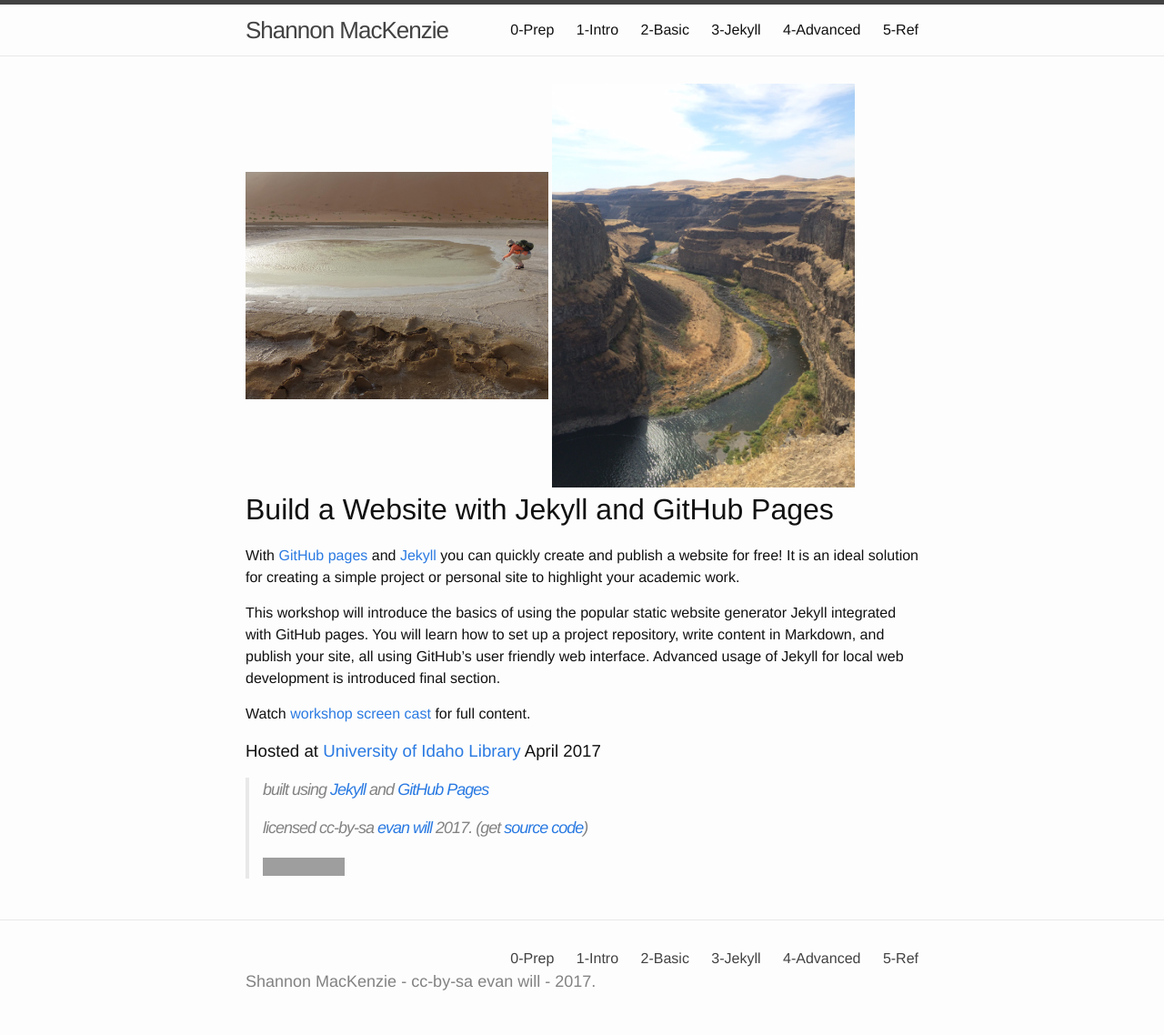
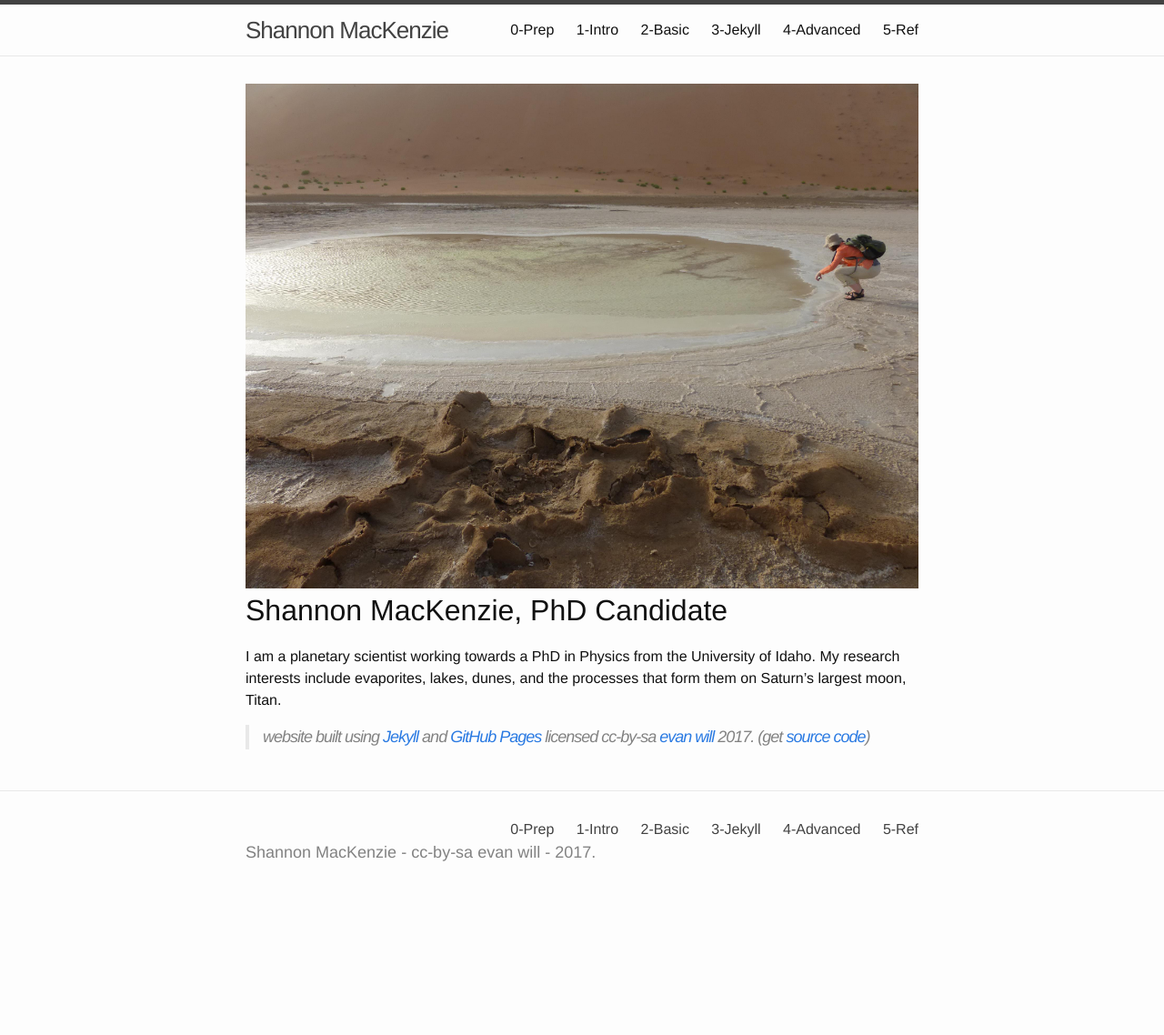
Before and after one commit to shannonmackenzie/shannonmackenzie.github.io, a Jekyll site: the page built from index.md, in a window 1280 px wide. Shown: the whole page at 91% size. Built offline with Jekyll 4.4.1, drawn with Linux system fonts in a browser that asks for light colours; after the commit the page ends 996 px from its top, so only the background shows below that; grey boxes are pictures that could not be loaded.

Commit message:
Update index.md

```diff
--- a/index.md
+++ b/index.md
@@ -3,25 +3,14 @@ layout: default
 ---
 
 <div>
-    <img src="{{ site.url }}/images/agirlandherevaporites.JPG" alt="Liwa interdune evaporites" style="width:45%;" >
-    <img src="{{ site.url }}/images/IMG_0091.jpg" alt="Palouse Falls" style="width:45%;" >
+    <img src="{{ site.url }}/images/agirlandherevaporites.JPG" alt="Liwa interdune evaporites" style="width:100%;" >
 </div>
 
-# Build a Website with Jekyll and GitHub Pages
+# Shannon MacKenzie, PhD Candidate
 
-With [GitHub pages](https://pages.github.com/) and [Jekyll](https://jekyllrb.com/) you can quickly create and publish a website for free!
-It is an ideal solution for creating a simple project or personal site to highlight your academic work.
+I am a planetary scientist working towards a PhD in Physics from the University of Idaho. My research interests include evaporites, lakes, dunes, and the processes that form them on Saturn's largest moon, Titan.
 
-This workshop will introduce the basics of using the popular static website generator Jekyll integrated with GitHub pages.
-You will learn how to set up a project repository, write content in Markdown, and publish your site, all using GitHub's user friendly web interface.
-Advanced usage of Jekyll for local web development is introduced final section.
 
-Watch [workshop screen cast](https://youtu.be/SWVjQsvQocA) for full content.
 
-### Hosted at [University of Idaho Library](http://www.lib.uidaho.edu/) April 2017
-
-> built using [Jekyll](https://jekyllrb.com/) and [GitHub Pages](https://pages.github.com/)
->
+> website built using [Jekyll](https://jekyllrb.com/) and [GitHub Pages](https://pages.github.com/)
 > licensed cc-by-sa <a href="https://github.com/evanwill">evan will</a> 2017. (get [source code]({{ site.repo }}))
->
-> <a href="http://creativecommons.org/licenses/by-sa/4.0/" rel="license"><img style="border-width: 0;" src="https://i.creativecommons.org/l/by-sa/4.0/88x31.png" alt="Creative Commons License" /></a>
```
